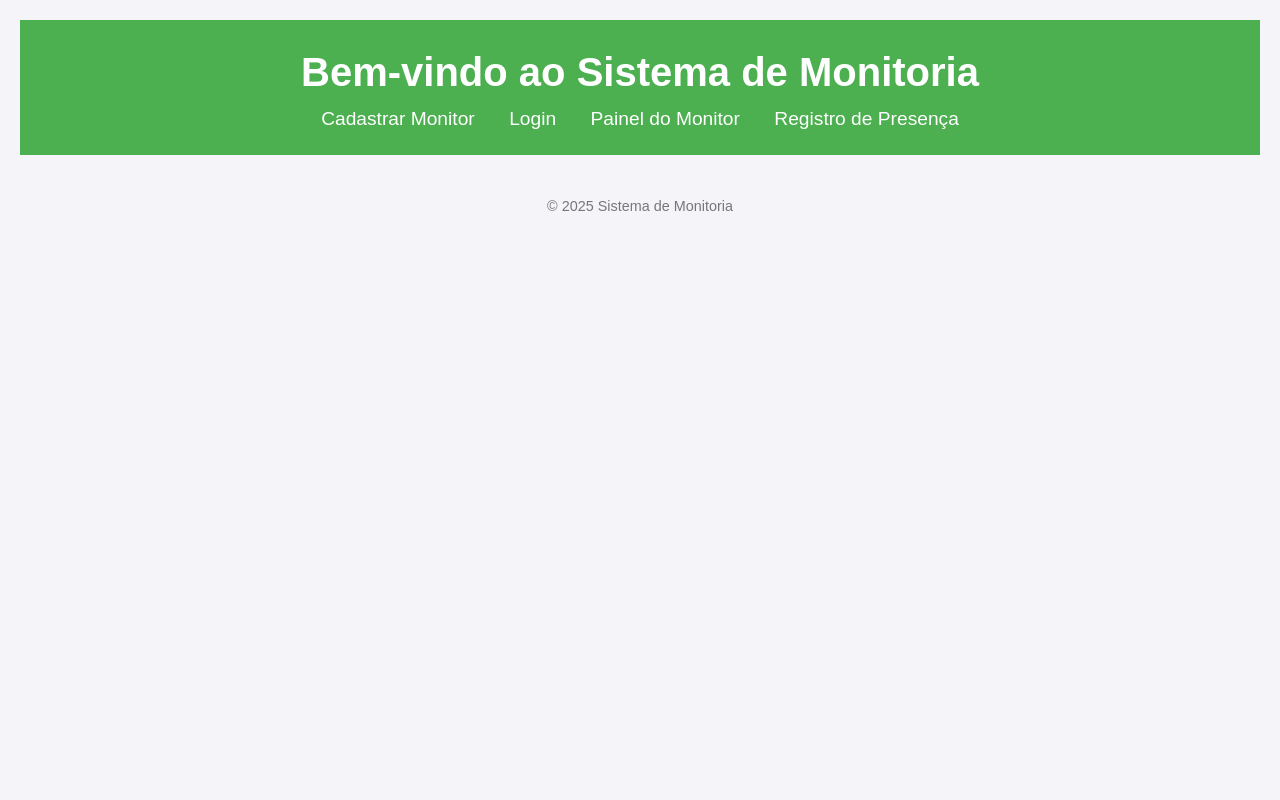
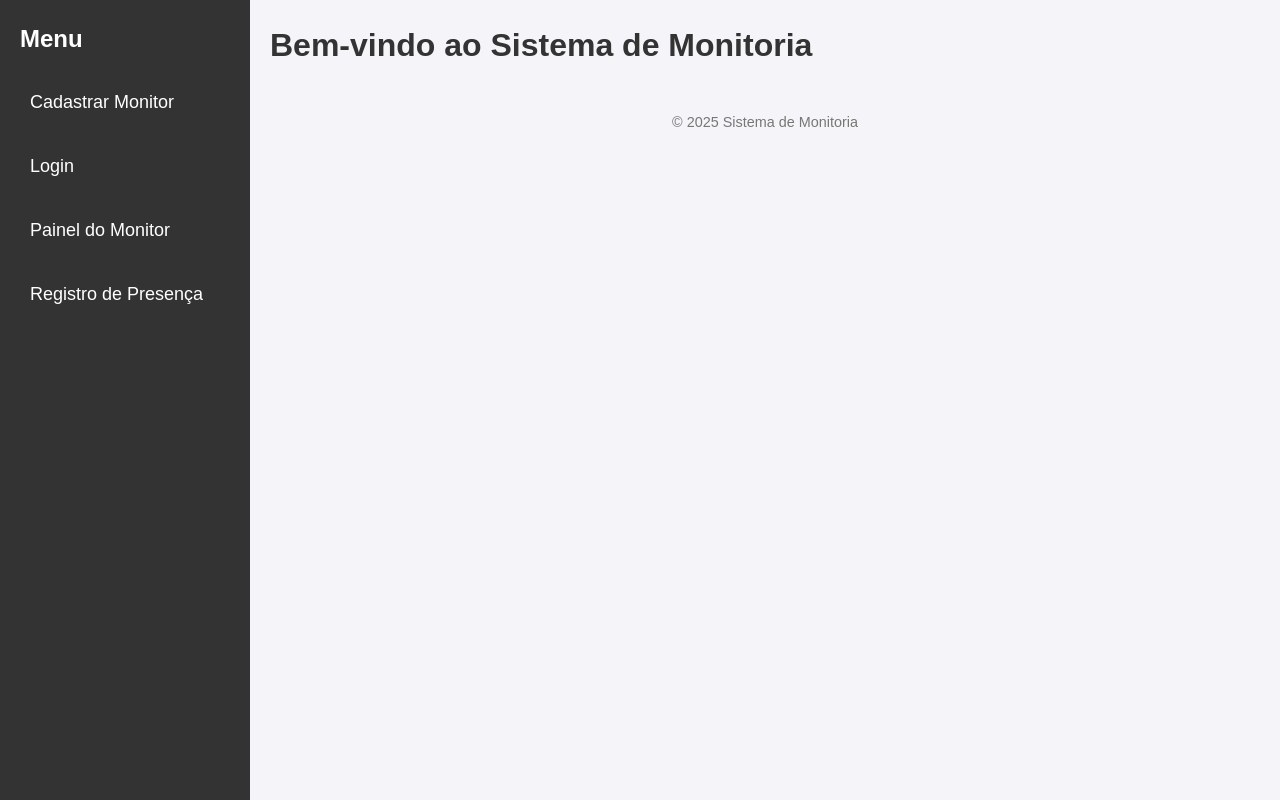
Before and after one commit to Kingnike1/monitoria, a website: page public/index.html in a window 1280 px wide. Drawn offline with Linux system fonts and the light colour scheme; no server answers.

Commit message:
tornando um siderbar

```diff
--- a/public/css/index.css
+++ b/public/css/index.css
@@ -13,41 +13,65 @@
     padding: 20px;
   }
 
-  /* Header */
-  header {
-    background-color: #4CAF50;
+/* Estilo geral do body */
+body {
+  font-family: Arial, sans-serif;
+  margin: 0;
+  padding: 0;
+  display: flex;
+  min-height: 100vh;
+}
+
+/* Sidebar */
+#sidebar {
+  width: 250px;
+  background-color: #333;
   color: white;
-    text-align: center;
-    padding: 20px;
+  position: fixed;
+  top: 0;
+  left: 0;
+  height: 100%;
+  padding-top: 20px;
+  padding-left: 20px;
+}
+
+#sidebar h2 {
+  color: #fff;
+  font-size: 24px;
   margin-bottom: 20px;
 }
 
-  header h1 {
-    font-size: 2.5em;
+#sidebar ul {
+  list-style: none;
+  padding: 0;
 }
 
-  /* Navegação */
-  nav ul {
-    list-style-type: none;
-    padding: 0;
-    text-align: center;
+#sidebar ul li {
+  margin: 15px 0;
 }
 
-  nav ul li {
-    display: inline;
-    margin: 0 15px;
+#sidebar ul li a {
+  color: #fff;
+  text-decoration: none;
+  font-size: 18px;
+  display: block;
+  padding: 10px;
+  border-radius: 5px;
+  transition: background-color 0.3s;
 }
 
-  nav ul li a {
-    text-decoration: none;
-    color: white;
-    font-size: 1.2em;
+#sidebar ul li a:hover {
+  background-color: #575757;
 }
 
-  nav ul li a:hover {
-    color: #ddd;
-    text-decoration: underline;
+/* Main content */
+#main-content {
+  margin-left: 250px;
+  padding: 20px;
+  flex: 1;
 }
+
+
 
   /* Main content */
   main {
--- a/public/index.html
+++ b/public/index.html
@@ -6,28 +6,32 @@
     <link rel="stylesheet" href="./css/index.css" />
   </head>
   <body>
-    <header>
-      <h1>Bem-vindo ao Sistema de Monitoria</h1>
-      <nav>
+    <!-- Sidebar -->
+    <div id="sidebar">
+      <h2>Menu</h2>
       <ul>
         <li><a href="javascript:void(0);" onclick="carregarConteudo('cadastrar.html')">Cadastrar Monitor</a></li>
         <li><a href="javascript:void(0);" onclick="carregarConteudo('login.html')">Login</a></li>
         <li><a href="monitor.html">Painel do Monitor</a></li>
         <li><a href="registro_presenca.html" target="_blank">Registro de Presença</a></li>
       </ul>
-      </nav>
+    </div>
+
+    <!-- Main content -->
+    <div id="main-content">
+      <header>
+        <h1>Bem-vindo ao Sistema de Monitoria</h1>
       </header>
 
       <main>
         <div id="conteudo"></div>
-
       </main>
-
-    <!-- Div onde o conteúdo será carregado -->
 
       <footer>
         <p>&copy; 2025 Sistema de Monitoria</p>
       </footer>
+    </div>
+
     <script>
       function carregarConteudo(pagina) {
         // Faz uma requisição para carregar o conteúdo da página solicitada
@@ -42,32 +46,6 @@
             document.getElementById('conteudo').innerHTML = `<p>Erro ao carregar a página: ${error}</p>`;
           });
       }
-
-      async function carregarPresencas() {
-        try {
-          const response = await fetch("/presencas/listar");
-          const presencas = await response.json();
-
-          const tabela = document.getElementById("tabela-presencas");
-          tabela.innerHTML = ""; // limpa a tabela antes de adicionar novas linhas
-
-          presencas.forEach((p) => {
-            const row = document.createElement("tr");
-            row.innerHTML = `
-              <td>${p.data}</td>
-              <td>${p.horario}</td>
-              <td>${p.nome_aluno}</td>
-              <td>${p.turma}</td>
-              <td>${p.conteudo || '-'}</td>
-            `;
-            tabela.appendChild(row);
-          });
-        } catch (error) {
-          console.error("Erro ao carregar presenças:", error);
-        }
-      }
-
-      carregarPresencas();
     </script>
   </body>
 </html>
```
Lines whose indentation alone changed are shown as unchanged.
